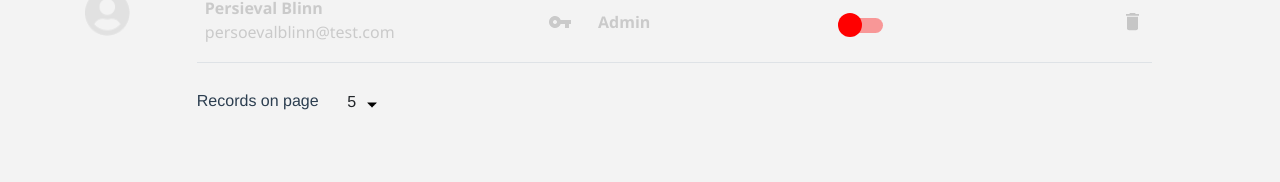
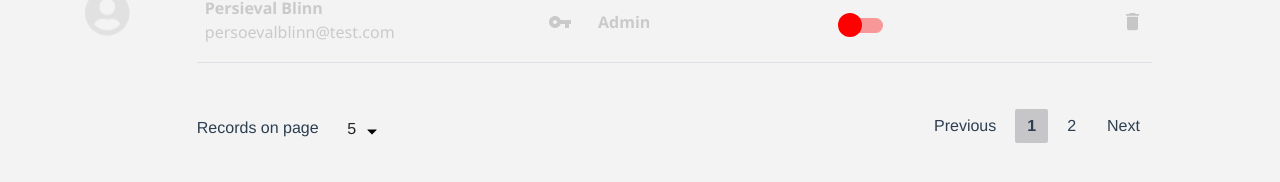
Before and after one commit to NatiaChubinidze/ReactJS_user_management, a React (Create React App) app in the folder reactjs_user_management/: page / in a window 1280 px wide. Shown: the part 598-780 px from the top of the page. Built offline with nearby package versions, Linux system fonts and the light colour scheme.

Commit message:
design: pagination

```diff
--- a/reactjs_user_management/src/components/home/Pagination.js
+++ b/reactjs_user_management/src/components/home/Pagination.js
@@ -2,6 +2,7 @@ import "../../styles/home/Pagination.css";
 import Arrow from "../../assets/icons/down-arrow.png";
 
 function Pagination(props) {
+
   return (
     <div className="pagination-footer">
       <div className="pagination-wrapper">
@@ -22,6 +23,12 @@ function Pagination(props) {
           </ul>
         </div>
       </div>
+      <div className="pagination-space">
+        <div className="pagination-item">Previous</div>
+        <div className="pagination-item active-page">1</div>
+        <div className="pagination-item">2</div>
+        <div className="pagination-item">Next</div>
+      </div>
     </div>
   );
 }
--- a/reactjs_user_management/src/styles/home/Pagination.css
+++ b/reactjs_user_management/src/styles/home/Pagination.css
@@ -5,12 +5,16 @@
     text-align: left;
     padding-left: 6%;
     padding-right: 10%;
+    padding-top:20px;
+    display:flex;
+    justify-content: space-between;
   }
   .pagination-wrapper {
     display: flex;
     width: 310px;
     justify-content: space-between;
     padding-left: 120px;
+    padding-top:7px;
   }
   .light-btn {
     background-color: #f3f3f3;
@@ -46,3 +50,18 @@
   .dropdown-item{
     cursor:pointer;
   }
+  .pagination-space{
+    display: flex;
+    width:230px;
+    height:fit-content;
+    justify-content: space-between;
+  }
+  .pagination-item{
+    width:fit-content;
+    padding:5px 12px;
+  }
+  .active-page{
+    font-weight: bold;
+    background-color: rgba(165, 165, 170, 0.568);
+    border-radius: 2px;
+  }
```
